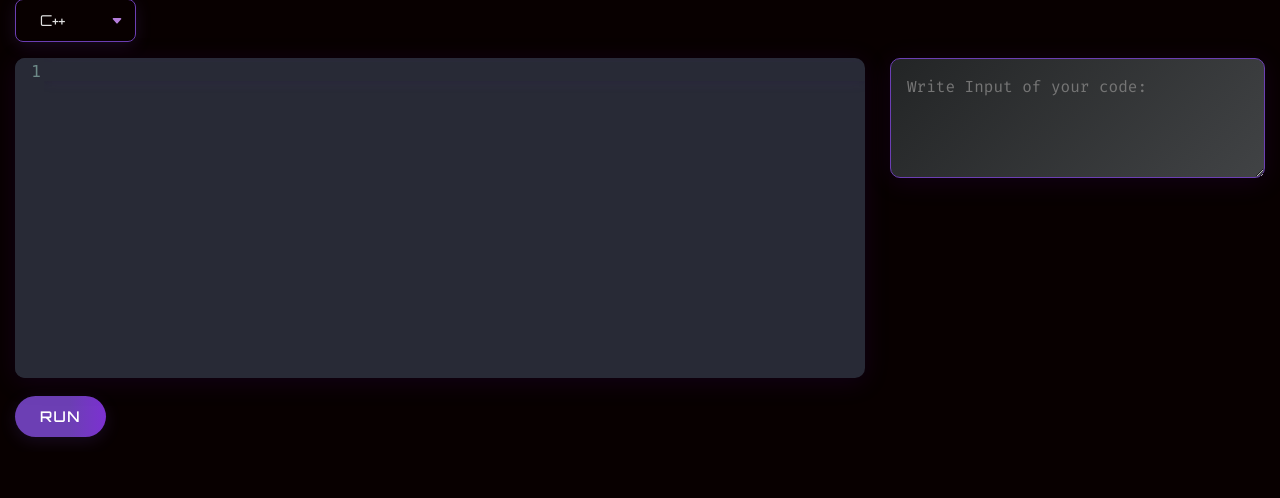
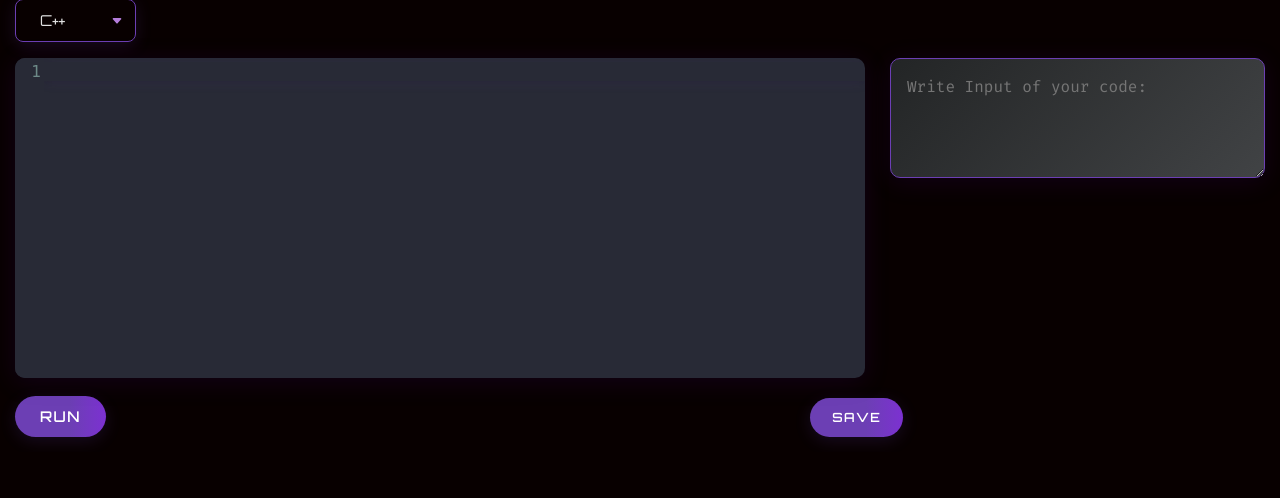
Before and after one commit to wasiq345/ThinkPlusPlus, a Flask app: page / in a window 1280 px wide. Shown: the part 206-704 px from the top of the page. Run offline with Flask 3, Linux system fonts and the light colour scheme.

Commit message:
added save button

```diff
--- a/templates/index.html
+++ b/templates/index.html
@@ -3,7 +3,7 @@
 <head>
     <meta charset="UTF-8">
     <meta name="viewport" content="width=device-width, initial-scale=1.0">
-    <title>C++ Code Editor</title>
+    <title>Think++</title>
 
     <link rel = "stylesheet" href = "{{url_for('static', filename = 'style.css')}}">
     <link href="https://fonts.googleapis.com/css2?family=Orbitron&display=swap" rel="stylesheet">
@@ -25,7 +25,8 @@
         <br>
         <textarea id="code-editor" name="code" placeholder="Write your C++ code here...">{{ code|e }}</textarea>
         <textarea class="input" name="user_input" placeholder="Write Input of your code: ">{{ user_input |e }}</textarea>
-        <button type="submit" class="Run_btn">Run</button>
+        <button type="submit" class="Run_btn" name="action" value="run">Run</button>
+        <button type="submit" class="save_btn" name="action" value="save" >Save</button>
     </form>
 
     {% if output %}
```
